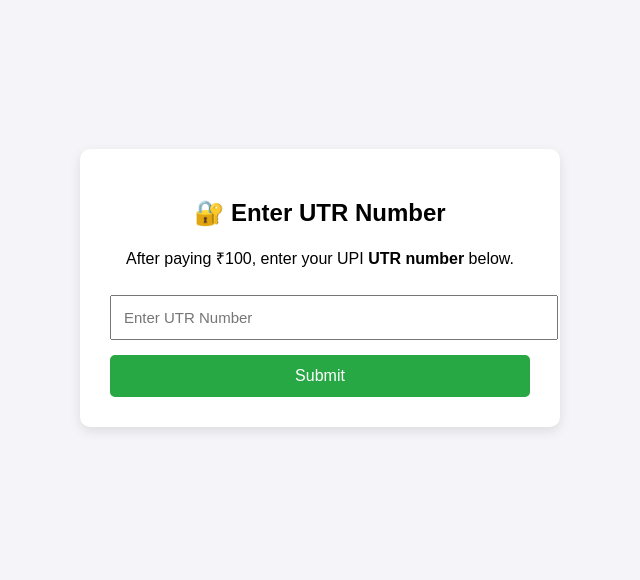
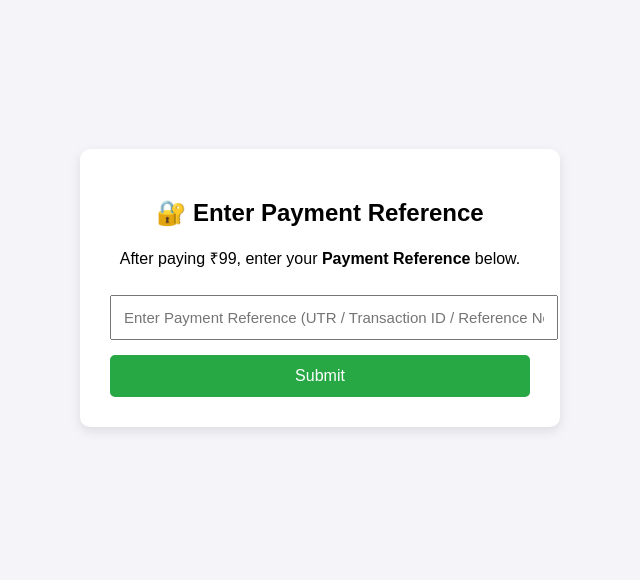
Before and after one commit to PraveenKumarKotha/speak2select, a PHP site: page /auth/payment_request.php in a window 1280 px wide. Shown: the part 135-715 px from the top of the page, without its empty margins (320-960 px from the left). Run offline with PHP 8.4, Linux system fonts and the light colour scheme; the visitor is signed in with stand-in values (Sample User, id 1); data that the repository does not hold is empty; some libraries are stand-ins or nearby versions.

Commit message:
Refactor payment request logic and update amount
Updated the payment request handling logic to check for a valid UTR number and modified the payment amount from 100 to 99. Enhanced user feedback messages for clarity.

```diff
--- a/speak2select/auth/payment_request.php
+++ b/speak2select/auth/payment_request.php
@@ -13,7 +13,7 @@ if (!isset($_SESSION['user_id'])) {
 }
 
 $user_id = $_SESSION['user_id'];
-$amount  = 100;
+$amount  = 99;
 $error = "";
 
 /* ===============================
@@ -40,10 +40,10 @@ if ($_SERVER['REQUEST_METHOD'] === 'POST') {
     $utr_number = trim($_POST['utr_number']);
 
     if ($utr_number === '') {
-        $error = "Please enter your UTR number.";
+        $error = "Please enter your Payment Reference.";
     }
     else if (!preg_match('/^[A-Za-z0-9]{8,22}$/', $utr_number)) {
-        $error = "Invalid UTR format. Please enter the correct UTR from your UPI app.";
+        $error = "Invalid Payment Reference. Enter the UTR, Transaction ID, or Reference Number shown in your UPI app.";
     }
     else {
 
@@ -196,12 +196,20 @@ if ($_SERVER['REQUEST_METHOD'] === 'POST') {
 <body>
 
 <div class="box">
-    <h2>🔐 Enter UTR Number</h2>
+    <h2>🔐 Enter Payment Reference</h2>
 
-    <p>After paying ₹100, enter your UPI <strong>UTR number</strong> below.</p>
+    <p>
+    After paying ₹<?= htmlspecialchars($amount) ?>, enter your
+    <strong>Payment Reference</strong> below.
+	</p>
 
     <form method="POST">
-        <input type="text" name="utr_number" placeholder="Enter UTR Number" required>
+        <input
+    type="text"
+    name="utr_number"
+    placeholder="Enter Payment Reference (UTR / Transaction ID / Reference No.)"
+    required
+>
         <button type="submit">Submit</button>
     </form>
 
```
